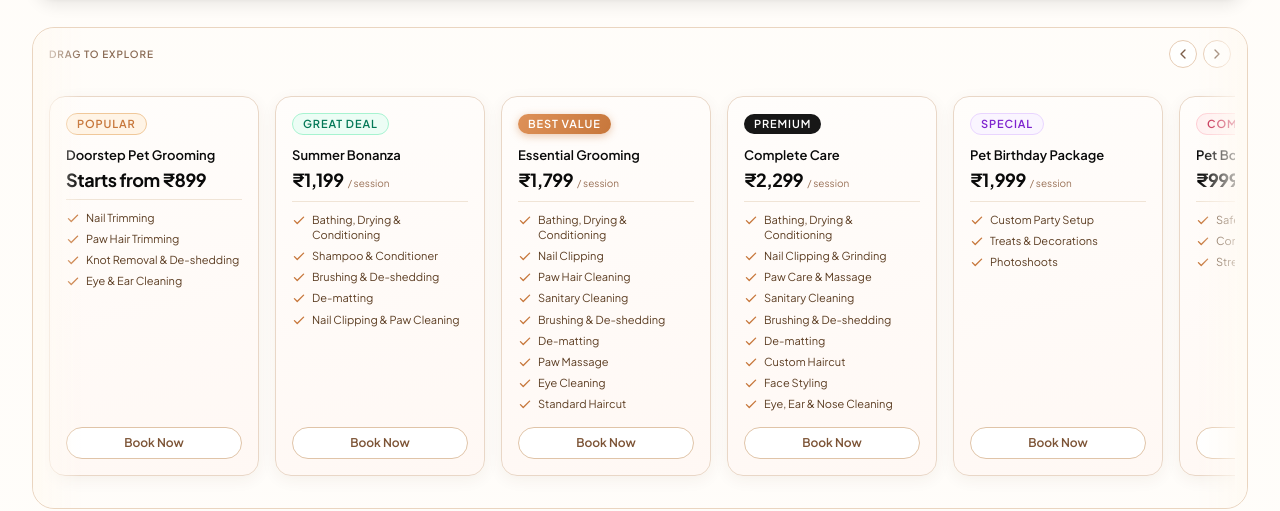
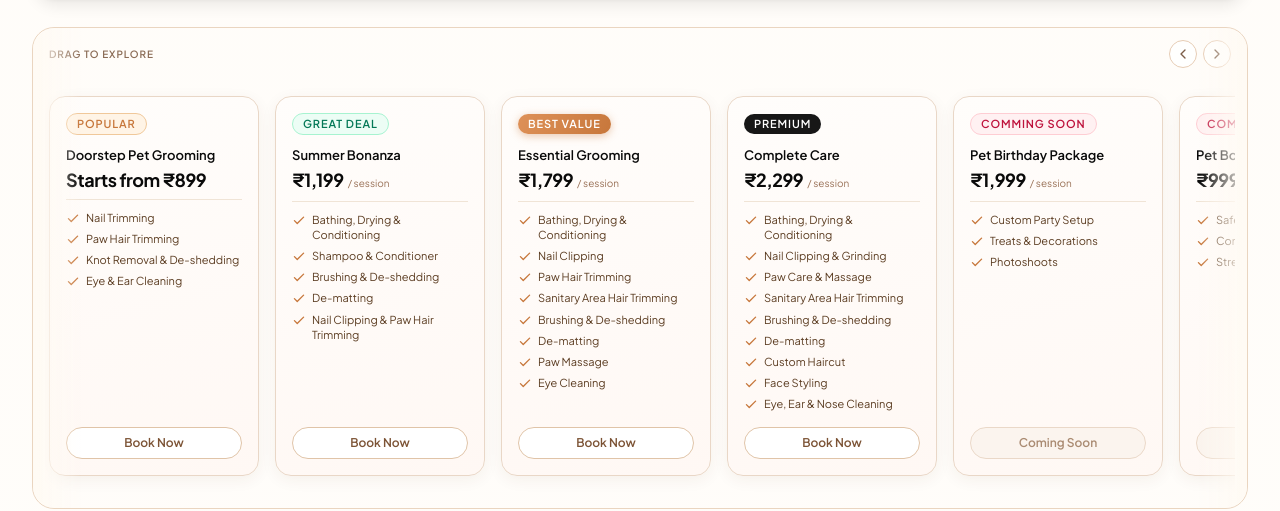
Before and after one commit to dofurs-admin/Dofurs_Platform_Prod, a Next.js app: page / in a window 1280 px wide. Shown: the part 1050-1561 px from the top of the page. Built offline with nearby package versions, Linux system fonts and the light colour scheme; no server answers.

Commit message:
Refine service card copy and booking CTAs

```diff
--- a/components/ServiceCatalogRail.tsx
+++ b/components/ServiceCatalogRail.tsx
@@ -11,6 +11,7 @@ type GroomingPackage = {
   features: string[];
   badge?: string;
   badgeVariant?: 'popular' | 'best-value' | 'premium' | 'deal' | 'special' | 'coming-soon';
+  isBookable?: boolean;
 };
 
 const PACKAGES: GroomingPackage[] = [
@@ -24,21 +25,21 @@ const PACKAGES: GroomingPackage[] = [
   {
     title: 'Summer Bonanza',
     price: 1199,
-    features: ['Bathing, Drying & Conditioning', 'Shampoo & Conditioner', 'Brushing & De-shedding', 'De-matting', 'Nail Clipping & Paw Cleaning'],
+    features: ['Bathing, Drying & Conditioning', 'Shampoo & Conditioner', 'Brushing & De-shedding', 'De-matting', 'Nail Clipping & Paw Hair Trimming'],
     badge: 'Great Deal',
     badgeVariant: 'deal',
   },
   {
     title: 'Essential Grooming',
     price: 1799,
-    features: ['Bathing, Drying & Conditioning', 'Nail Clipping', 'Paw Hair Cleaning', 'Sanitary Cleaning', 'Brushing & De-shedding', 'De-matting', 'Paw Massage', 'Eye Cleaning', 'Standard Haircut'],
+    features: ['Bathing, Drying & Conditioning', 'Nail Clipping', 'Paw Hair Trimming', 'Sanitary Area Hair Trimming', 'Brushing & De-shedding', 'De-matting', 'Paw Massage', 'Eye Cleaning'],
     badge: 'Best Value',
     badgeVariant: 'best-value',
   },
   {
     title: 'Complete Care',
     price: 2299,
-    features: ['Bathing, Drying & Conditioning', 'Nail Clipping & Grinding', 'Paw Care & Massage', 'Sanitary Cleaning', 'Brushing & De-shedding', 'De-matting', 'Custom Haircut', 'Face Styling', 'Eye, Ear & Nose Cleaning'],
+    features: ['Bathing, Drying & Conditioning', 'Nail Clipping & Grinding', 'Paw Care & Massage', 'Sanitary Area Hair Trimming', 'Brushing & De-shedding', 'De-matting', 'Custom Haircut', 'Face Styling', 'Eye, Ear & Nose Cleaning'],
     badge: 'Premium',
     badgeVariant: 'premium',
   },
@@ -46,8 +47,9 @@ const PACKAGES: GroomingPackage[] = [
     title: 'Pet Birthday Package',
     price: 1999,
     features: ['Custom Party Setup', 'Treats & Decorations', 'Photoshoots'],
-    badge: 'Special',
-    badgeVariant: 'special',
+    badge: 'COMMING SOON',
+    badgeVariant: 'coming-soon',
+    isBookable: false,
   },
   {
     title: 'Pet Boarding',
@@ -55,6 +57,7 @@ const PACKAGES: GroomingPackage[] = [
     features: ['Safe Stay', 'Comfortable Environment', 'Stress-Free Care'],
     badge: 'COMMING SOON',
     badgeVariant: 'coming-soon',
+    isBookable: false,
   },
 ];
 
@@ -83,7 +86,7 @@ function CheckIcon() {
 }
 
 function PackageCard({ pkg }: { pkg: GroomingPackage }) {
-  const { title, price, features, badge, badgeVariant = 'popular' } = pkg;
+  const { title, price, features, badge, badgeVariant = 'popular', isBookable = true } = pkg;
 
   return (
     <div className="w-[210px] shrink-0 self-stretch">
@@ -119,12 +122,22 @@ function PackageCard({ pkg }: { pkg: GroomingPackage }) {
           ))}
         </ul>
 
+        {isBookable ? (
           <Link
             href="/forms/customer-booking#start-your-booking"
             className="mt-4 block w-full rounded-full border border-[#e0c4a8] bg-white px-3 py-1.5 text-center text-[12px] font-semibold text-[#7c5335] transition-all duration-200 hover:-translate-y-0.5 hover:border-[#c7773b] hover:bg-[#fffaf5] hover:text-[#c7773b] focus:outline-none"
           >
             Book Now
           </Link>
+        ) : (
+          <button
+            type="button"
+            disabled
+            className="mt-4 block w-full cursor-not-allowed rounded-full border border-[#ead8c8] bg-[#fbf4ee] px-3 py-1.5 text-center text-[12px] font-semibold text-[#aa8b72]"
+          >
+            Coming Soon
+          </button>
+        )}
       </PremiumCard>
     </div>
   );
--- a/components/forms/GroomingServiceGrid.tsx
+++ b/components/forms/GroomingServiceGrid.tsx
@@ -28,7 +28,7 @@ const GROOMING_SERVICES: GroomingService[] = [
       'Shampoo & Conditioner',
       'Brushing & De-shedding',
       'De-matting',
-      'Nail Clipping & Paw Cleaning',
+      'Nail Clipping & Paw Hair Trimming',
     ],
     badge: 'Great Deal',
     badgeVariant: 'deal',
@@ -39,13 +39,12 @@ const GROOMING_SERVICES: GroomingService[] = [
     features: [
       'Bathing, Drying & Conditioning',
       'Nail Clipping',
-      'Paw Hair Cleaning',
-      'Sanitary Cleaning',
+      'Paw Hair Trimming',
+      'Sanitary Area Hair Trimming',
       'Brushing & De-shedding',
       'De-matting',
       'Paw Massage',
       'Eye Cleaning',
-      'Standard Haircut',
     ],
     badge: 'Best Value',
     badgeVariant: 'best-value',
@@ -58,7 +57,7 @@ const GROOMING_SERVICES: GroomingService[] = [
       'Bathing, Drying & Conditioning',
       'Nail Clipping & Grinding',
       'Paw Care & Massage',
-      'Sanitary Cleaning',
+      'Sanitary Area Hair Trimming',
       'Brushing & De-shedding',
       'De-matting',
       'Custom Haircut',
@@ -72,8 +71,8 @@ const GROOMING_SERVICES: GroomingService[] = [
     title: 'Pet Birthday Package',
     price: 1999,
     features: ['Custom Party Setup', 'Treats & Decorations', 'Photoshoots'],
-    badge: 'Special',
-    badgeVariant: 'special',
+    badge: 'COMMING SOON',
+    badgeVariant: 'coming-soon',
   },
   {
     title: 'Pet Boarding',
```
Lines whose indentation alone changed are shown as unchanged.
